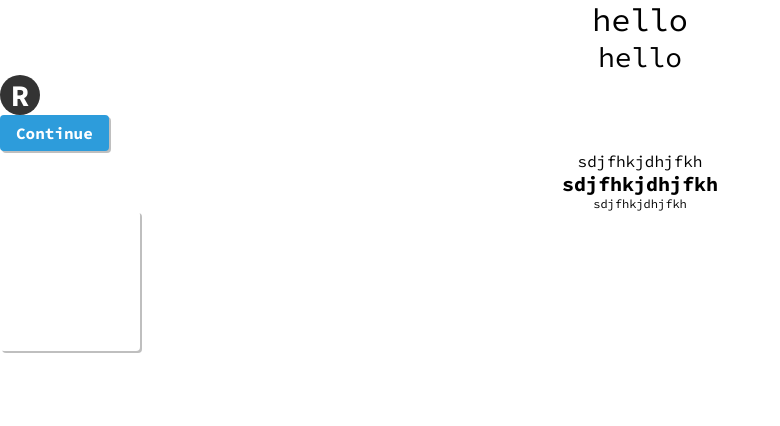
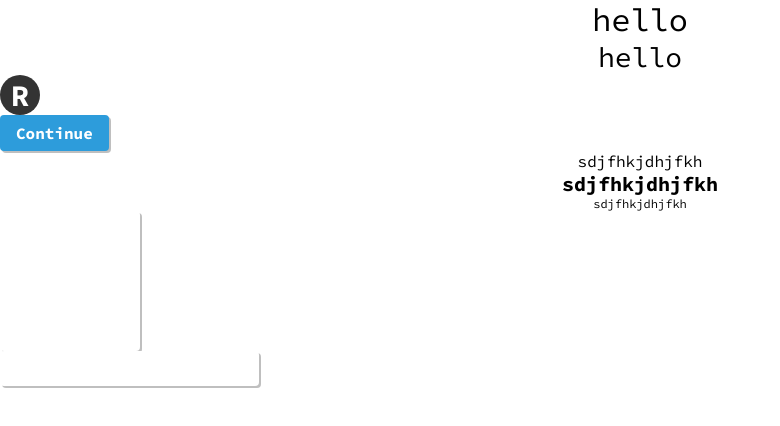
Before and after one commit to AzucenaGrecia/React-Github_Single-Page-Application, a React (Create React App) app: page / in a window 1280 px wide. Shown: the top 426 px of the page, without its empty margins (0-780 px from the left). Built offline with nearby package versions, Linux system fonts and the light colour scheme.

Commit message:
add input component

```diff
--- a/src/App.js
+++ b/src/App.js
@@ -5,6 +5,7 @@ import Avatar from './Components/UI/avatar';
 import Button from './Components/UI/button';
 import { Content, ContentLargeBold, ContentSmall } from './Components/Texts/Content';
 import { Card } from './Components/Containers/Card'
+import Input from './Components/Forms/Input';
 
 function App() {
   return (
@@ -31,6 +32,7 @@ function App() {
       <ContentLargeBold>sdjfhkjdhjfkh</ContentLargeBold>
       <ContentSmall>sdjfhkjdhjfkh</ContentSmall>
       <Card></Card>
+      <Input></Input>
     </div>
   );
 }
--- a/src/Components/Forms/Input.js
+++ b/src/Components/Forms/Input.js
@@ -0,0 +1,23 @@
+import styled from "@emotion/styled";
+
+const StyledInput = styled.input`
+  padding: 4px 8px;
+  background: #ffffff;
+  box-shadow: 2px 2px 0px rgba(0, 0, 0, 0.25);
+  border-radius: 4px;
+  font-weight: normal;
+  font-size: 20px;
+  line-height: 25px;
+  border: 1px solid transparent;
+  transition: border 200ms;
+  &:focus {
+    outline: none;
+    border: 1px solid #2d9cdb;
+  }
+`;
+
+function Input(props) {
+  return <StyledInput {...props} />;
+}
+
+export default Input;
```
